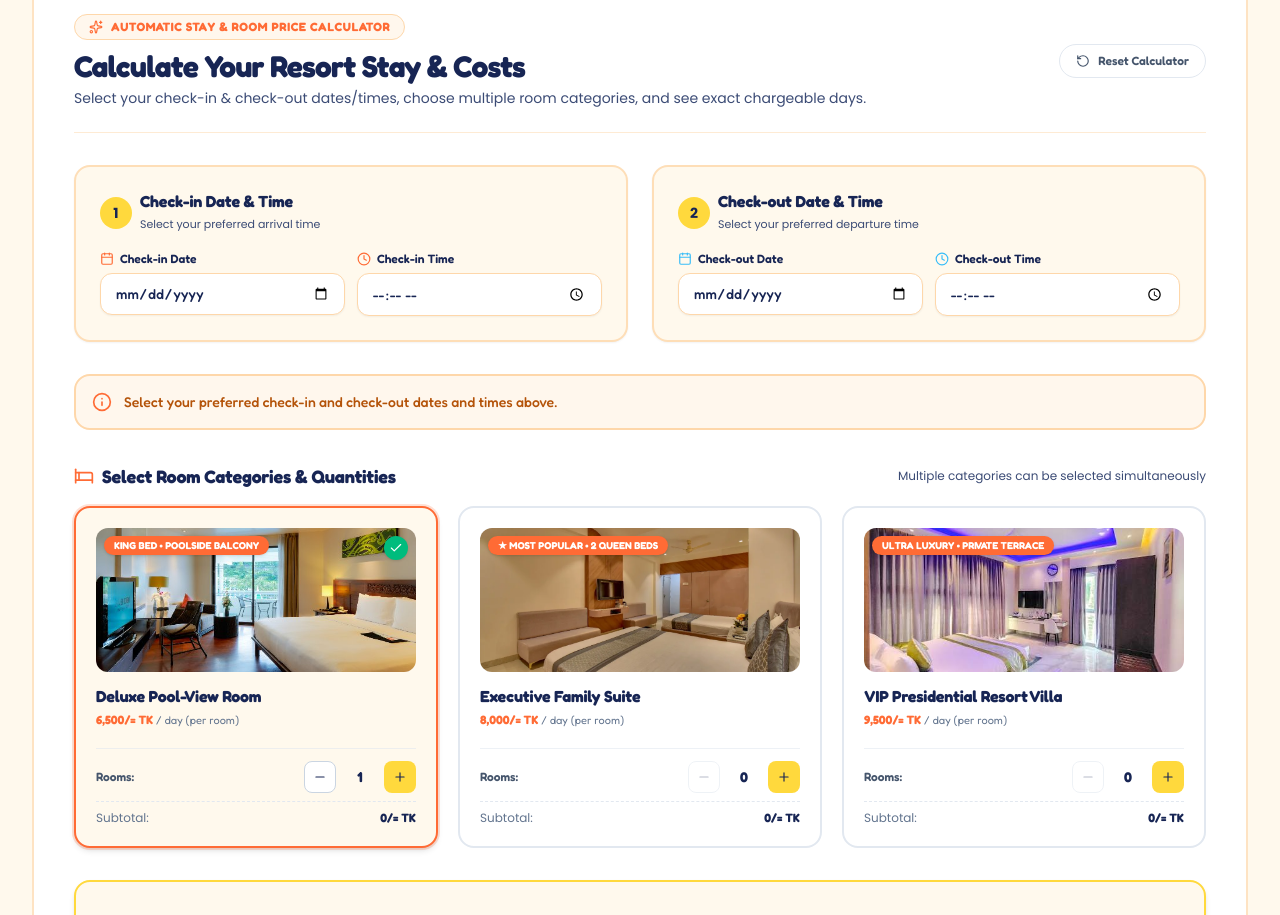
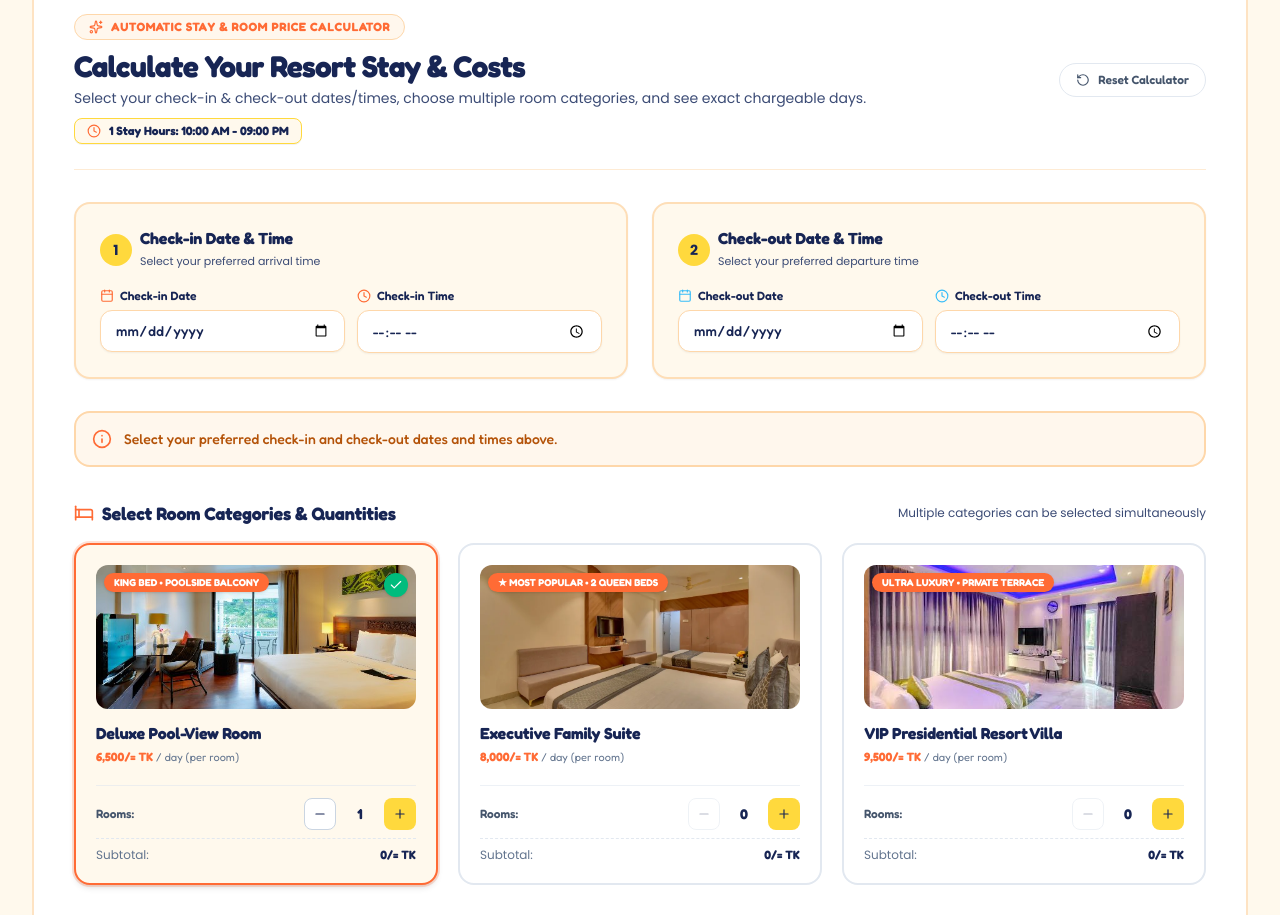
Before and after one commit to mahin1710/Amusement-Park-Web, a Next.js app in the folder frontend/: page / in a window 1280 px wide. Shown: the part 6506-7421 px from the top of the page. Built offline with nearby package versions, Linux system fonts and the light colour scheme; no server answers.

Commit message:
Add 1 Stay Hours: 10:00 AM - 09:00 PM badge in calculator header subtitle

```diff
--- a/frontend/src/components/home/StayPriceCalculator.tsx
+++ b/frontend/src/components/home/StayPriceCalculator.tsx
@@ -182,6 +182,14 @@ export function StayPriceCalculator() {
               ? "চেক-ইন ও চেক-আউট তারিখ/সময় নির্বাচন করুন এবং স্বয়ংক্রিয়ভাবে চার্জেবল দিন ও মোট ভাড়া দেখুন।"
               : "Select your check-in & check-out dates/times, choose multiple room categories, and see exact chargeable days."}
           </p>
+          <div className="mt-2.5 inline-flex items-center gap-2 px-3 py-1 rounded-lg bg-[#FFF9ED] border border-[#FFD93D] text-xs font-heading font-bold text-[#172554] shadow-2xs">
+            <Clock className="w-3.5 h-3.5 text-[#FF6B35]" />
+            <span>
+              {isBangla
+                ? "১ স্টে আওয়ার্স: ১০:০০ AM - ০৯:০০ PM"
+                : "1 Stay Hours: 10:00 AM - 09:00 PM"}
+            </span>
+          </div>
         </div>
 
         <button
```
Also changed, not shown: 1 other file (tests, documents, lock files or other folders).
